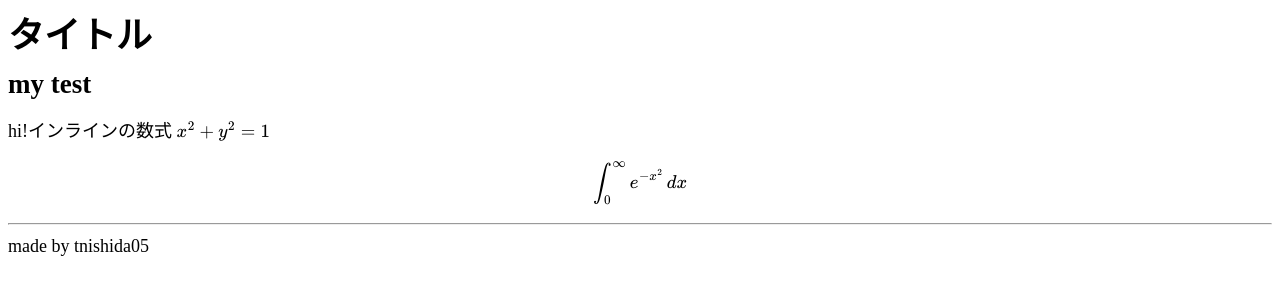
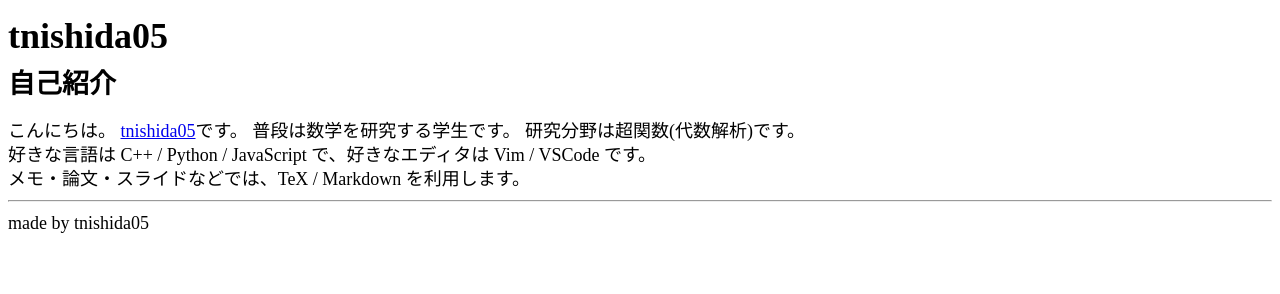
Before and after one commit to tnishida05/tnishida05.github.io, a plain HTML site: page index.html in a window 1280 px wide. Drawn offline with nearby package versions, Linux system fonts and the light colour scheme.

Commit message:
feat: 自己紹介など、内容を追加

```diff
--- a/index.html
+++ b/index.html
@@ -7,24 +7,27 @@
       body {
         font-size: 18px;
         line-height: 24px;
-        //font-family: 'Helvetica', 'Meiryo UI', 'メイリオ', 'YU Gothic UI', '游ゴシック', 'ヒラギノ角ゴ ProN', sans-serif;
       }
     </style>
     <script type="text/javascript" id="MathJax-script" async
       src="https://cdn.jsdelivr.net/npm/mathjax@3/es5/tex-mml-chtml.js"></script>
-    <title>ページタイトル</title>
+    <title>tnishida05</title>
   </head>
   <body>
     <header>
-      <h1>タイトル</h1>
+      <h1>tnishida05</h1>
     </header>
     <section>
-      <h2>my test</h2>
+      <h2>自己紹介</h2>
       <main>
-        hi!インラインの数式 \(x^2+y^2=1\)
-        \[
-          \int_0^\infty e^{-x^2}\,dx
-        \]
+        こんにちは。
+        <a href="https://github.com/tnishida05">tnishida05</a>です。
+        普段は数学を研究する学生です。
+        研究分野は超関数(代数解析)です。
+        <br>
+        好きな言語は C++ / Python / JavaScript で、好きなエディタは Vim / VSCode です。
+        <br>
+        メモ・論文・スライドなどでは、TeX / Markdown を利用します。
       </main>
     </section>
     <footer>
```
